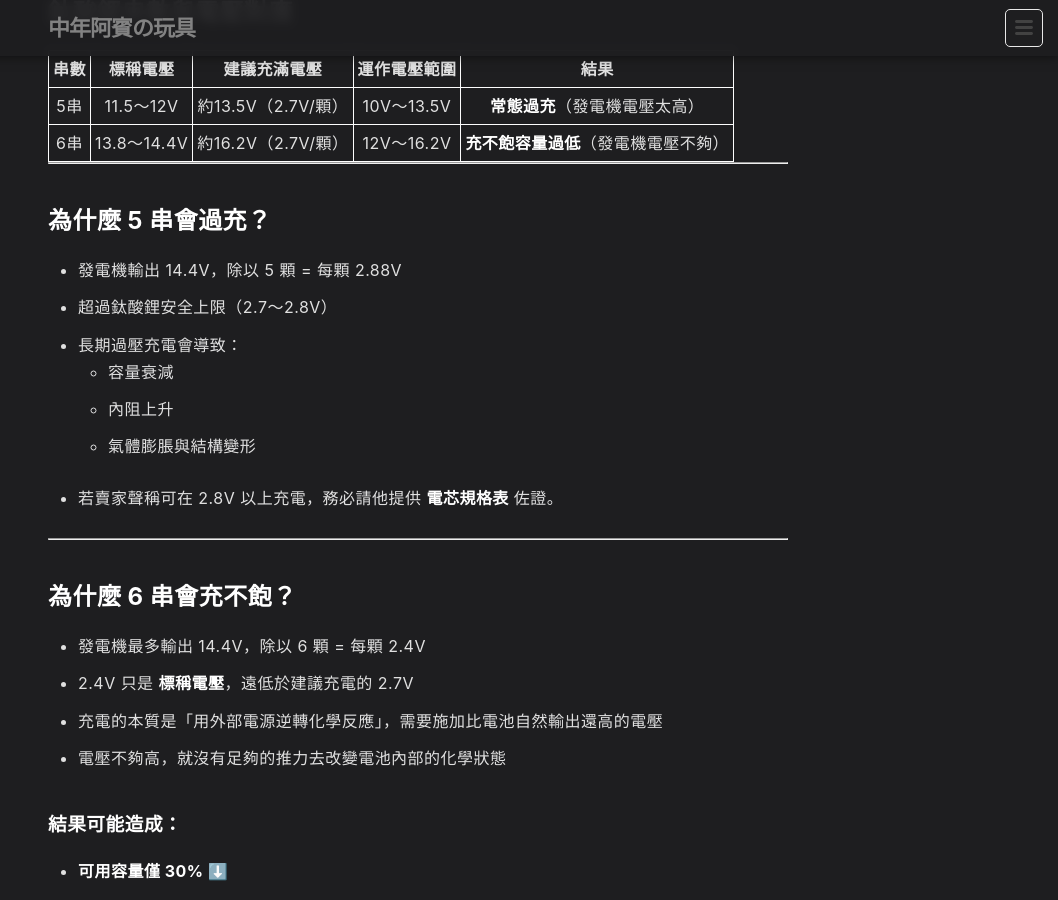
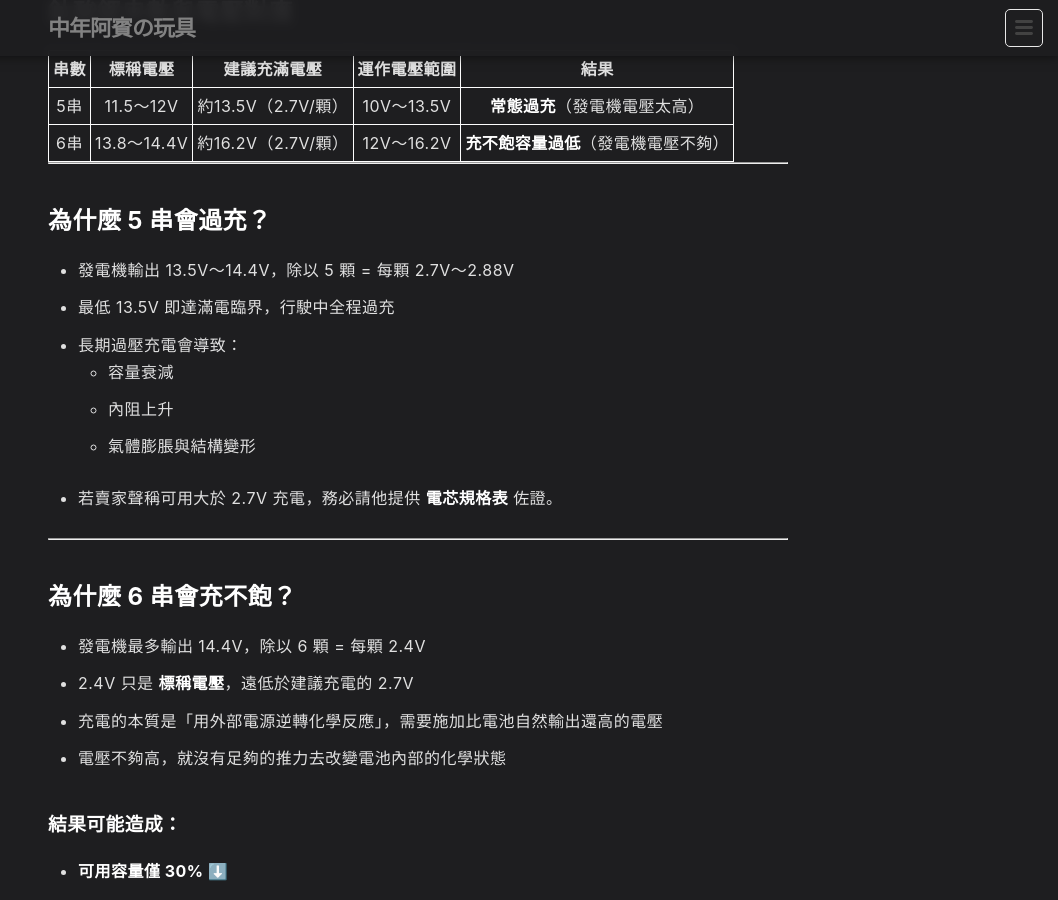
Before and after one commit to 1stbenz/1stbenz.github.io, a Jekyll site: the page built from _posts/2025-06-12-lto-analysis.md, in a window 1280 px wide and 900 px high, scrolled down 405 px. Shown: the whole window, without its empty margins (222-1280 px from the left). Built offline with Jekyll 4.4.1, drawn with Linux system fonts in a browser that asks for light colours.

Commit message:
Update 2025-06-12-lto-analysis.md

```diff
--- a/_posts/2025-06-12-lto-analysis.md
+++ b/_posts/2025-06-12-lto-analysis.md
@@ -26,13 +26,13 @@ image: /images/mobile01-73a3f73994754009670d4e7b1e13c046.webp
 
 ## 為什麼 5 串會過充？
 
-- 發電機輸出 14.4V，除以 5 顆 = 每顆 2.88V
-- 超過鈦酸鋰安全上限（2.7～2.8V）
+- 發電機輸出 13.5V～14.4V，除以 5 顆 = 每顆 2.7V～2.88V
+- 最低 13.5V 即達滿電臨界，行駛中全程過充
 - 長期過壓充電會導致：
   - 容量衰減
   - 內阻上升
   - 氣體膨脹與結構變形
-- 若賣家聲稱可在 2.8V 以上充電，務必請他提供 **電芯規格表** 佐證。
+- 若賣家聲稱可用大於 2.7V 充電，務必請他提供 **電芯規格表** 佐證。
 
 ---
 
```
